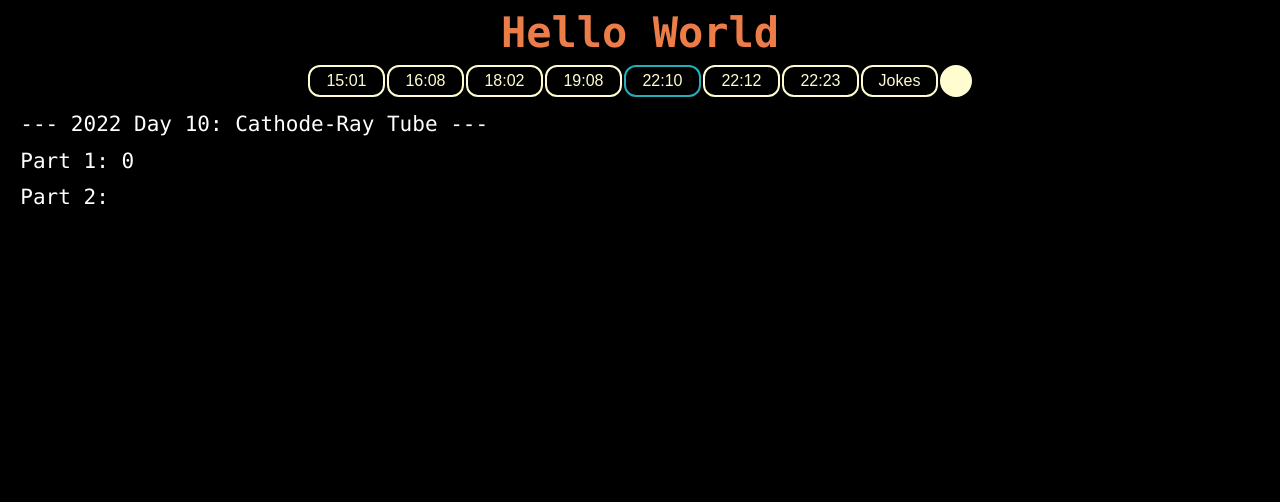
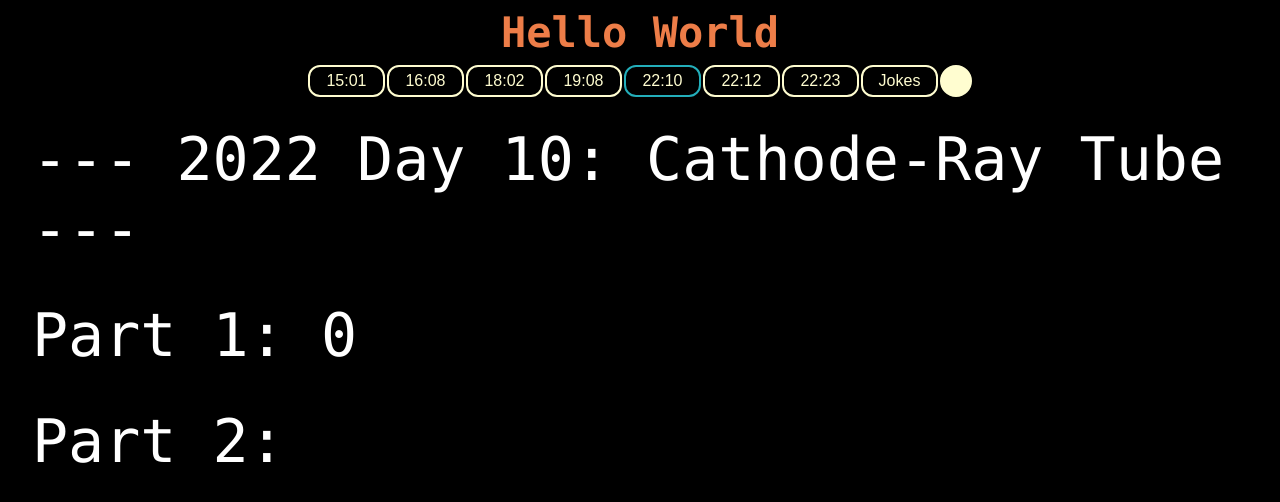
Before and after one commit to nuoxoxo/gig, a React (Vite) app: page / in a window 1280 px wide. Both pictures are taken after a click on the button "22:10". Shown: the top 502 px of the page. Built offline with nearby package versions, Linux system fonts and the light colour scheme; no server answers.

Commit message:
Update App.scss

```diff
--- a/src/styles/App.scss
+++ b/src/styles/App.scss
@@ -185,7 +185,11 @@ body {
 }
 
 .data-field-2210 {
-  font-size: 42px
+  font-size: 55px
+}
+
+.res-field-2210-image {
+  font-size: 60px
 }
 
 @media only screen and (max-width: 1010px) {
```
